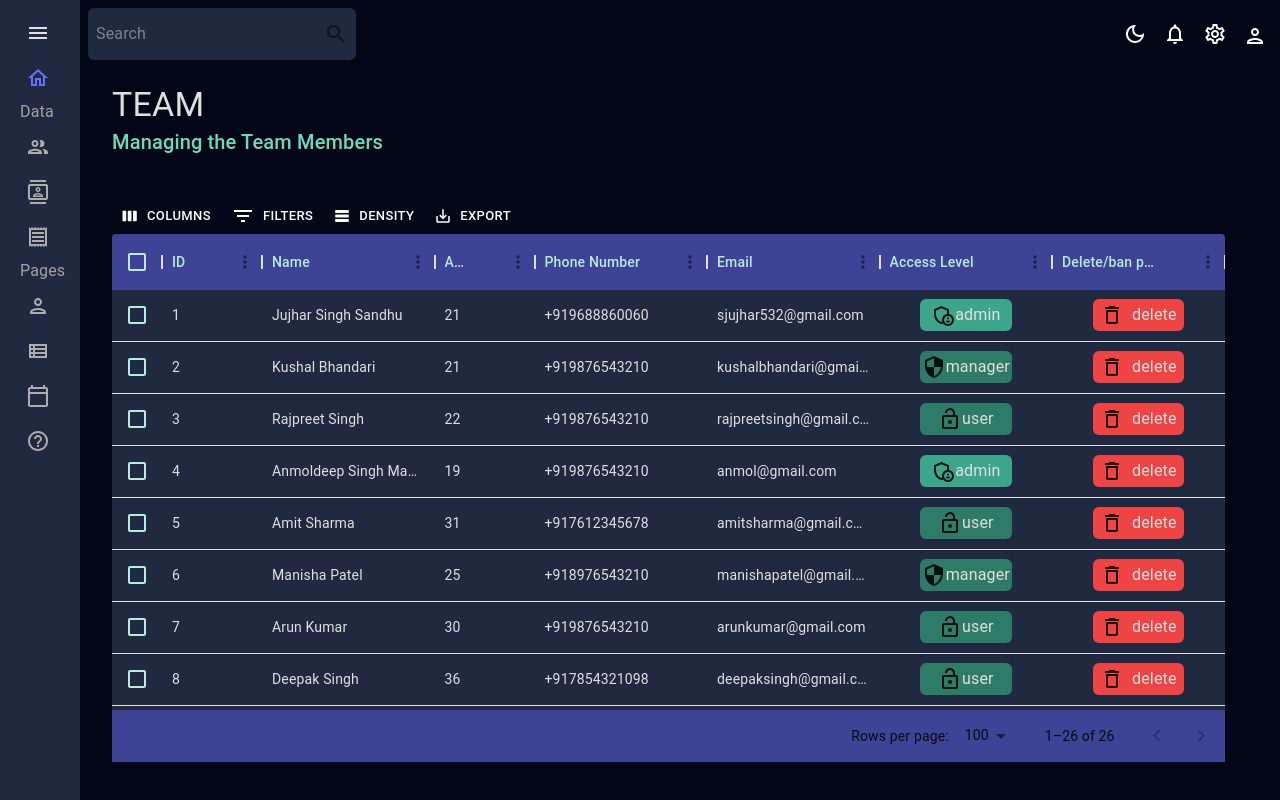
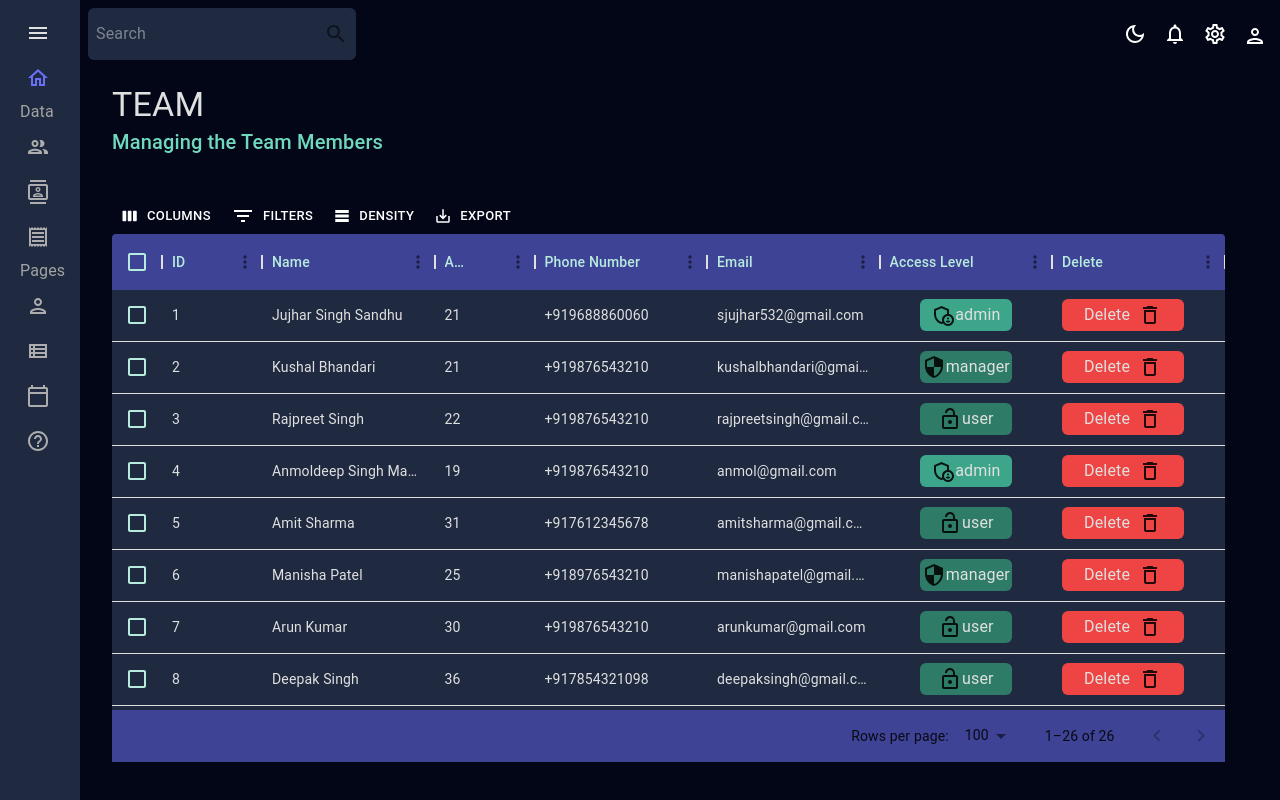
Before and after one commit to jujharsingh2802/dashboard, a React (Vite) app: page /team in a window 1280 px wide. Built offline with nearby package versions, Linux system fonts and the light colour scheme.

Commit message:
added block/delete functionality

```diff
--- a/src/Data/MockData.jsx
+++ b/src/Data/MockData.jsx
@@ -7,7 +7,6 @@ export const MockDataTeam = [
     email: "sjujhar532@gmail.com",
     age: 21,
     phone: "+919688860060",
-    deleted: "delete",
     access: "admin",
   },
   {
@@ -16,7 +15,6 @@ export const MockDataTeam = [
     email: "kushalbhandari@gmail.com",
     age: 21,
     phone: "+919876543210",
-    deleted: "delete",
     access: "manager",
   },
   {
@@ -25,7 +23,6 @@ export const MockDataTeam = [
     email: "rajpreetsingh@gmail.com",
     age: 22,
     phone: "+919876543210",
-    deleted: "delete",
     access: "user",
   },
   {
@@ -34,7 +31,6 @@ export const MockDataTeam = [
     email: "anmol@gmail.com",
     age: 19,
     phone: "+919876543210",
-    deleted: "delete",
     access: "admin",
   },
   {
@@ -43,7 +39,6 @@ export const MockDataTeam = [
     email: "amitsharma@gmail.com",
     age: 31,
     phone: "+917612345678",
-    deleted: "delete",
     access: "user",
   },
   {
@@ -52,7 +47,6 @@ export const MockDataTeam = [
     email: "manishapatel@gmail.com",
     age: 25,
     phone: "+918976543210",
-    deleted: "delete",
     access: "manager",
   },
   {
@@ -61,7 +55,6 @@ export const MockDataTeam = [
     email: "arunkumar@gmail.com",
     age: 30,
     phone: "+919876543210",
-    deleted: "delete",
     access: "user",
   },
   {
@@ -70,7 +63,6 @@ export const MockDataTeam = [
     email: "deepaksingh@gmail.com",
     age: 36,
     phone: "+917854321098",
-    deleted: "delete",
     access: "user",
   },
   {
@@ -79,7 +71,6 @@ export const MockDataTeam = [
     email: "sunitadevi@gmail.com",
     age: 28,
     phone: "+919876543210",
-    deleted: "delete",
     access: "admin",
   },
   {
@@ -88,7 +79,6 @@ export const MockDataTeam = [
     email: "rahulverma@gmail.com",
     age: 24,
     phone: "+919876543210",
-    deleted: "delete",
     access: "user",
   },
   {
@@ -97,7 +87,6 @@ export const MockDataTeam = [
     email: "priyasingh@gmail.com",
     age: 29,
     phone: "+919876543210",
-    deleted: "delete",
     access: "manager",
   },
   {
@@ -106,7 +95,6 @@ export const MockDataTeam = [
     email: "nehagupta@gmail.com",
     age: 27,
     phone: "+917854321098",
-    deleted: "delete",
     access: "user",
   },
   {
@@ -115,7 +103,6 @@ export const MockDataTeam = [
     email: "ajaykumar@gmail.com",
     age: 33,
     phone: "+918976543210",
-    deleted: "delete",
     access: "admin",
   },
   {
@@ -124,7 +111,6 @@ export const MockDataTeam = [
     email: "anjalisharma@gmail.com",
     age: 35,
     phone: "+919688860060",
-    deleted: "delete",
     access: "user",
   },
   {
@@ -133,7 +119,6 @@ export const MockDataTeam = [
     email: "sandeepSingh@gmail.com",
     age: 40,
     phone: "+919876543210",
-    deleted: "delete",
     access: "admin",
   },
   {
@@ -142,7 +127,6 @@ export const MockDataTeam = [
     email: "vikramsingh@gmail.com",
     age: 32,
     phone: "+917612345678",
-    deleted: "delete",
     access: "user",
   },
   {
@@ -151,7 +135,6 @@ export const MockDataTeam = [
     email: "poojapatel@gmail.com",
     age: 22,
     phone: "+918976543210",
-    deleted: "delete",
     access: "manager",
   },
   {
@@ -160,7 +143,6 @@ export const MockDataTeam = [
     email: "sanjaygupta@gmail.com",
     age: 26,
     phone: "+919876543210",
-    deleted: "delete",
     access: "user",
   },
   {
@@ -169,7 +151,6 @@ export const MockDataTeam = [
     email: "ritasharma@gmail.com",
     age: 38,
     phone: "+917854321098",
-    deleted: "delete",
     access: "admin",
   },
   {
@@ -178,7 +159,6 @@ export const MockDataTeam = [
     email: "aakashverma@gmail.com",
     age: 23,
     phone: "+918976543210",
-    deleted: "delete",
     access: "user",
   },
   {
@@ -187,7 +167,6 @@ export const MockDataTeam = [
     email: "sumansingh@gmail.com",
     age: 37,
     phone: "+919688860060",
-    deleted: "delete",
     access: "manager",
   },
   {
@@ -196,7 +175,6 @@ export const MockDataTeam = [
     email: "rakeshkumar@gmail.com",
     age: 34,
     phone: "+919876543210",
-    deleted: "delete",
     access: "user",
   },
   {
@@ -205,7 +183,6 @@ export const MockDataTeam = [
     email: "nishapatel@gmail.com",
     age: 39,
     phone: "+917612345678",
-    deleted: "delete",
     access: "admin",
   },
   {
@@ -214,7 +191,6 @@ export const MockDataTeam = [
     email: "amitadevi@gmail.com",
     age: 20,
     phone: "+918976543210",
-    deleted: "delete",
     access: "user",
   },
   {
@@ -223,7 +199,6 @@ export const MockDataTeam = [
     email: "rajeshsingh@gmail.com",
     age: 43,
     phone: "+919876543210",
-    deleted: "delete",
     access: "manager",
   },
   {
@@ -232,7 +207,6 @@ export const MockDataTeam = [
     email: "shwetagupta@gmail.com",
     age: 28,
     phone: "+917854321098",
-    deleted: "delete",
     access: "user",
   },
 ];
--- a/src/components/PostBox.jsx
+++ b/src/components/PostBox.jsx
@@ -1,6 +1,6 @@
 import React from "react";
 
-function PostBox({ id, title, featuredImage, contributor }) {
+function PostBox({ id, title, featuredImage, contributor ,deletePost }) {
   return (
     <div className="w-full h-auto inline-block rounded-xl sm:bg-gray-100 bg-gray-100 px-5 py-3 sm:px-4 sm:py-4">
       <div className="w-full justify-center mb-4">
@@ -12,7 +12,7 @@ function PostBox({ id, title, featuredImage, contributor }) {
       </div>
       <div className="flex justify-between items-center">
         <h2 className="sm:text-xl text-sm font-bold">{title}</h2>
-        <button id="deleter" className="bg-red-500 hover:bg-red-700 z-10 rounded-xl px-2 py-1">
+        <button onClick={()=>deletePost(id)} id="deleter" className="bg-red-500 hover:bg-red-700 z-10 rounded-xl px-2 py-1">
           Delete
         </button>
       </div>
--- a/src/scenes/PostPage.jsx
+++ b/src/scenes/PostPage.jsx
@@ -2,10 +2,13 @@ import React, { useState, useEffect } from "react";
 import { MockPostData } from "../Data/MockData.jsx";
 import PostBox from "../components/PostBox.jsx";
 function AllPosts() {
-  const [posts, setPosts] = useState([]);
+  const [posts, setPosts] = useState(MockPostData);
   useEffect(() => {
     posts.length === 0 && setPosts(MockPostData);
   }, []);
+  const deletePost = (id) => {
+    setPosts(posts.filter((post) => post.id !== id));
+  };
 
   return (
     <div className="w-full py-5">
@@ -13,7 +16,7 @@ function AllPosts() {
         <div className="flex flex-wrap">
           {posts.map((post) => (
             <span key={post.id} className="p-2 w-1/6">
-                <PostBox {...post} />
+                <PostBox {...post} deletePost={deletePost} />
             </span>
           ))}
         </div>
--- a/src/scenes/Team.jsx
+++ b/src/scenes/Team.jsx
@@ -1,4 +1,4 @@
-import React from "react";
+import React, {useState} from "react";
 import { DataGrid, GridToolbar } from "@mui/x-data-grid";
 import { MockDataTeam } from "../Data/MockData";
 import { Typography, Box } from "@mui/material";
@@ -7,8 +7,16 @@ import AdminPanelSettingsOutlinedIcon from "@mui/icons-material/AdminPanelSettin
 import LockOpenOutlinedIcon from "@mui/icons-material/LockOpenOutlined";
 import SecurityOutlinedIcon from "@mui/icons-material/SecurityOutlined";
 import DeleteOutlineIcon from '@mui/icons-material/DeleteOutline';
+import toast, { Toaster } from 'react-hot-toast';
 
 function Team() {
+  const [teamData, setTeamData] = useState(MockDataTeam);
+  const notify = () => toast('User Deleted successfully!!!');
+
+  const deleteRow = (id) => {
+    const updatedTeamData = teamData.filter(item => item.id !== id);
+    setTeamData(updatedTeamData);
+  }
   const columns = [
     { field: "id", headerName: "ID", },
     {
@@ -16,9 +24,6 @@ function Team() {
       headerName: "Name",
       flex: 1,
       cellClassName: "name-column--cell",
-      // renderCell: (params) => (
-      //   <Typography className="text-[#5bdfbc] text-sm">{params.row.name}</Typography>
-      // ),
     },
     {
       field: "age",
@@ -62,19 +67,23 @@ function Team() {
       },
     },
     {
-      field: "deleted",
-      headerName: "Delete/ban permanently",
+      headerName: "Delete",
       flex: 1,
-      renderCell: ({ row: { deleted } }) => {
+      renderCell: ({ row: { id, deleted } }) => {
+        // console.log(id);
         return (
           <Box
-            className="my-0 mx-auto w-3/5 p-1 flex rounded-md justify-center"
+            onClick={() => { deleteRow(id)}}
+            className="my-0 w-4/5  p-1 flex rounded-md justify-center"
             backgroundColor="rgb(239,68,68)"
           >
-            <div className="flex hover:bg-red-400 px-4 rounded-lg hover:font-semibold">
+            <div className="flex px-4 rounded-lg ">
+
+            <Typography className="text-[#e0e0e0] ml-1">
+            <button className="pr-2">Delete </button>
+            </Typography>
             <DeleteOutlineIcon />
 
-            <Typography className="text-[#e0e0e0] ml-1"><button className="pl-2">{deleted}</button></Typography>
             </div>
           </Box>
         );
@@ -133,7 +142,7 @@ function Team() {
       >
         <DataGrid
           checkboxSelection
-          rows={MockDataTeam}
+          rows={teamData}
           columns={columns}
           components={{ Toolbar: GridToolbar }}
 
```
